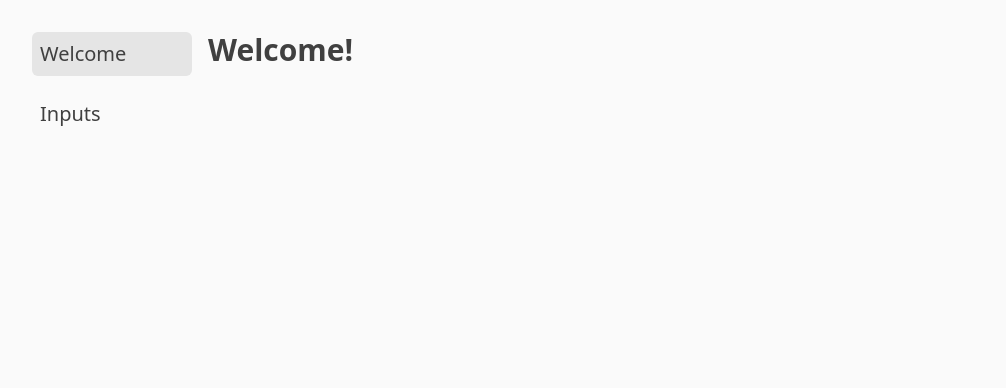
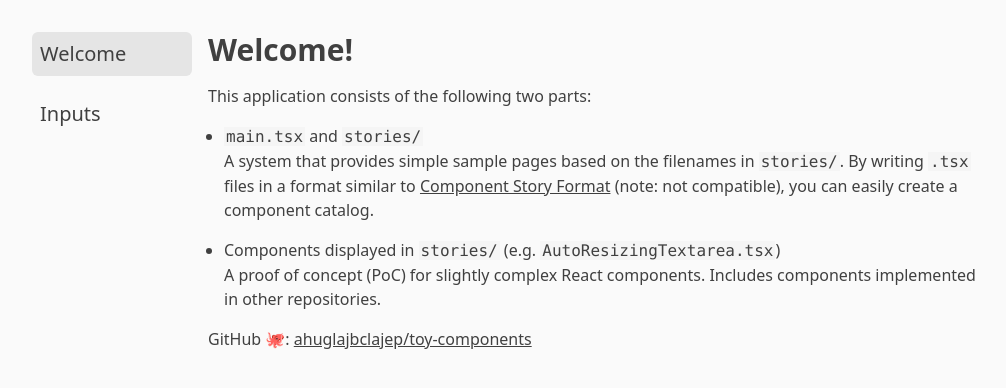
Before and after one commit to ahuglajbclajep/toy-components, a React (Vite) app: page / in a window 1280 px wide. Shown: the top 388 px of the page, without its empty margins (128-1134 px from the left). Built offline with nearby package versions, Linux system fonts and the light colour scheme.

Commit message:
[stories] Welcome ページの内容を更新

```diff
--- a/index.html
+++ b/index.html
@@ -3,7 +3,7 @@
   <head>
     <meta charset="UTF-8" />
     <meta name="viewport" content="width=device-width, initial-scale=1.0" />
-    <title>my-react-template</title>
+    <title>toy-components</title>
   </head>
   <body>
     <div id="root"></div>
--- a/package.json
+++ b/package.json
@@ -1,5 +1,5 @@
 {
-  "name": "my-react-template",
+  "name": "toy-components",
   "private": true,
   "version": "0.0.0",
   "scripts": {
--- a/src/Welcome.tsx
+++ b/src/Welcome.tsx
@@ -1,3 +1,52 @@
 export const Welcome = () => {
-  return <h1 className="text-3xl font-bold">Welcome!</h1>;
+  return (
+    <section className="flex flex-col gap-4">
+      <h1 className="text-3xl font-bold">Welcome!</h1>
+      <article>
+        <p>This application consists of the following two parts:</p>
+        <ul className="list-disc space-y-4 p-4">
+          <li>
+            <p>
+              <Code>main.tsx</Code> and <Code>stories/</Code>
+            </p>
+            <p>
+              A system that provides simple sample pages based on the filenames
+              in <Code>stories/</Code>. By writing <Code>.tsx</Code> files in a
+              format similar to{" "}
+              <ExLink href="https://storybook.js.org/docs/api/csf">
+                Component Story Format
+              </ExLink>{" "}
+              (note: not compatible), you can easily create a component catalog.
+            </p>
+          </li>
+          <li>
+            <p>
+              Components displayed in <Code>stories/</Code> (e.g.{" "}
+              <Code>AutoResizingTextarea.tsx</Code>)
+            </p>
+            <p>
+              A proof of concept (PoC) for slightly complex React components.
+              Includes components implemented in other repositories.
+            </p>
+          </li>
+        </ul>
+        <p>
+          GitHub 🐙:{" "}
+          <ExLink href="https://github.com/ahuglajbclajep/toy-components">
+            ahuglajbclajep/toy-components
+          </ExLink>
+        </p>
+      </article>
+    </section>
+  );
 };
+
+const Code = ({ children }: { children: string }) => (
+  <code className="rounded-xs bg-neutral-100 px-0.5">{children}</code>
+);
+
+const ExLink = ({ href, children }: { href: string; children: string }) => (
+  <a href={href} target="_blank" className="underline">
+    {children}
+  </a>
+);
```
Also changed, not shown: 1 other file (tests, documents, lock files or other folders).
